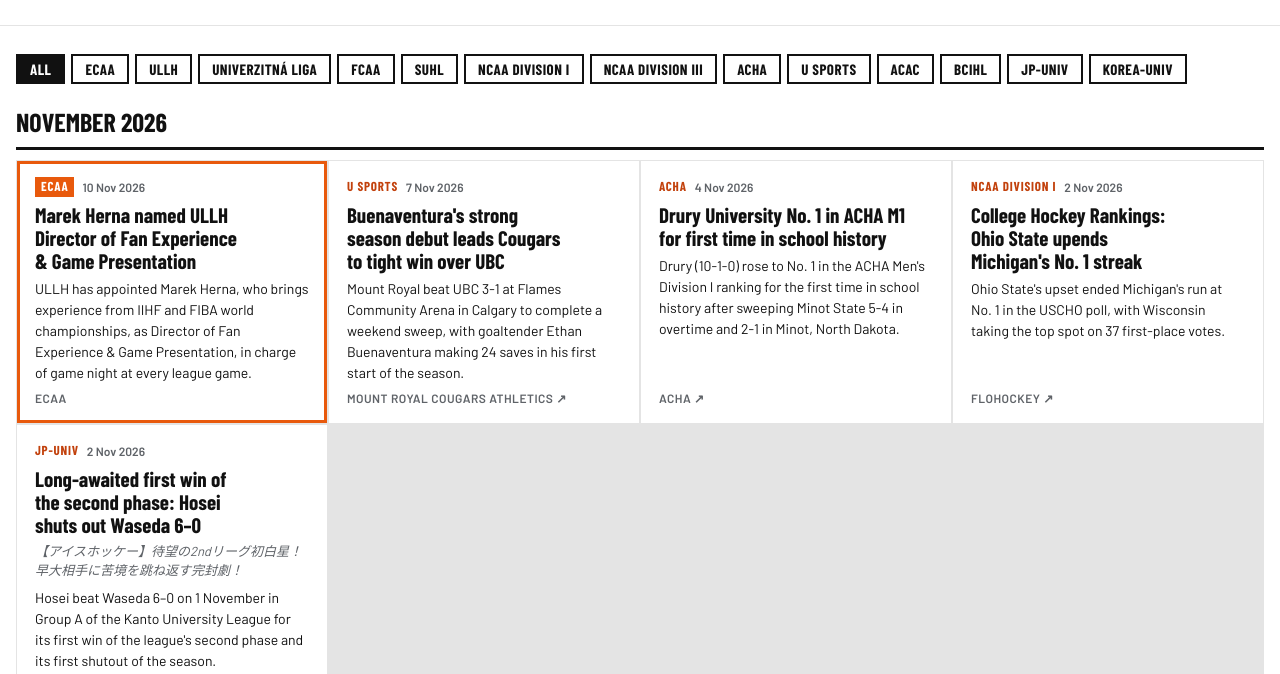
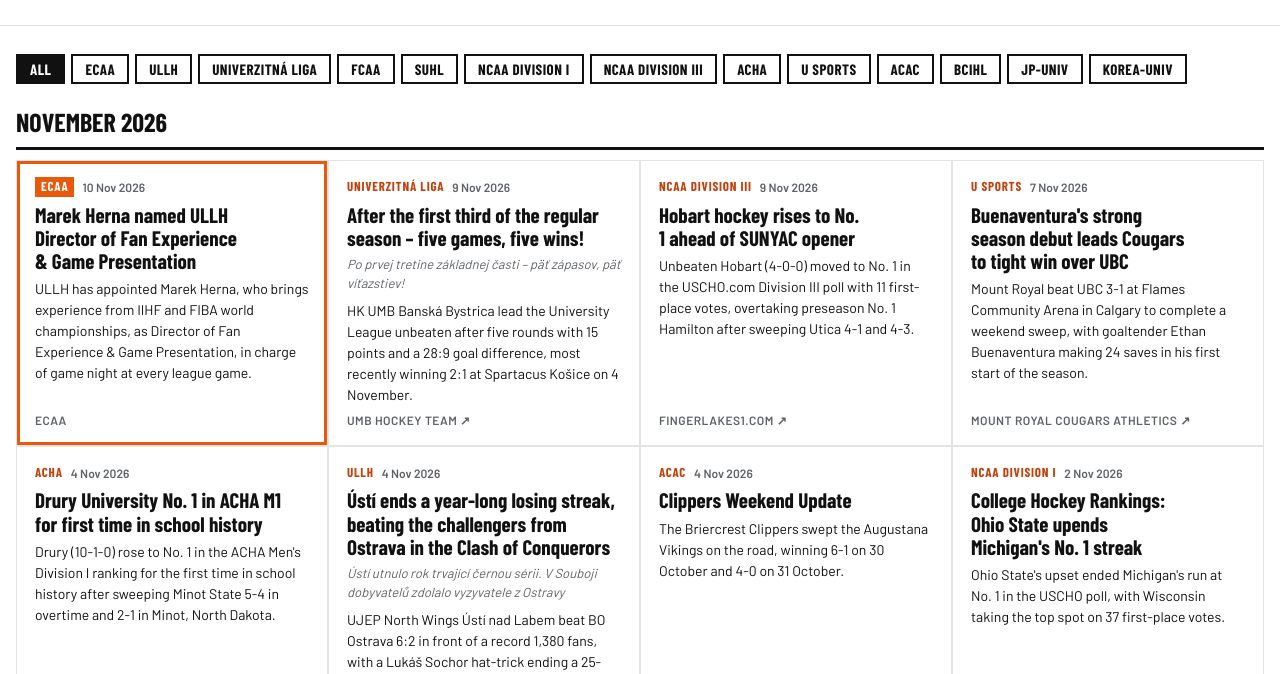
Before and after one commit to ECAA-Hockey/collegehockey, a plain HTML site: page news/index.html in a window 1280 px wide. Shown: the part 269-943 px from the top of the page. Drawn offline with nearby package versions, Linux system fonts and the light colour scheme; a web font is replaced by a local one.

Commit message:
News: week of 2026-11-16
Co-Authored-By: Claude Opus 5.5 <noreply@anthropic.com>
Claude-Session: https://claude.ai/code/session_01SjUYcg5JsT9mYW5CuXvcxC

```diff
--- a/data/news.js
+++ b/data/news.js
@@ -73,6 +73,24 @@ window.ECAA_NEWS = [
     "pinned": true
   },
   {
+    "date": "2026-11-09",
+    "league": "svk",
+    "title": "After the first third of the regular season – five games, five wins!",
+    "original": "Po prvej tretine základnej časti – päť zápasov, päť víťazstiev!",
+    "source": "UMB Hockey Team",
+    "url": "https://www.umbhockey.sk/po-prvej-tretine-zakladnej-casti-pat-zapasov-pat-vitazstiev/",
+    "summary": "HK UMB Banská Bystrica lead the University League unbeaten after five rounds with 15 points and a 28:9 goal difference, most recently winning 2:1 at Spartacus Košice on 4 November."
+  },
+  {
+    "date": "2026-11-09",
+    "league": "ncaa3",
+    "title": "Hobart hockey rises to No. 1 ahead of SUNYAC opener",
+    "original": null,
+    "source": "FingerLakes1.com",
+    "url": "https://www.fingerlakes1.com/2026/11/09/hobart-hockey-no-1-sunyac-opener-november-2026/",
+    "summary": "Unbeaten Hobart (4-0-0) moved to No. 1 in the USCHO.com Division III poll with 11 first-place votes, overtaking preseason No. 1 Hamilton after sweeping Utica 4-1 and 4-3."
+  },
+  {
     "date": "2026-11-07",
     "league": "usports",
     "title": "Buenaventura's strong season debut leads Cougars to tight win over UBC",
@@ -89,6 +107,24 @@ window.ECAA_NEWS = [
     "source": "ACHA",
     "url": "https://www.achahockey.org/drury-university-no-1-in-acha-m1-for-first-time-in-school-history",
     "summary": "Drury (10-1-0) rose to No. 1 in the ACHA Men's Division I ranking for the first time in school history after sweeping Minot State 5-4 in overtime and 2-1 in Minot, North Dakota."
+  },
+  {
+    "date": "2026-11-04",
+    "league": "ullh",
+    "title": "Ústí ends a year-long losing streak, beating the challengers from Ostrava in the Clash of Conquerors",
+    "original": "Ústí utnulo rok trvající černou sérii. V Souboji dobyvatelů zdolalo vyzyvatele z Ostravy",
+    "source": "Livesport.cz",
+    "url": "https://www.livesport.cz/zpravy/hokej-ullh-usti-utnulo-rok-trvajici-cernou-serii-v-souboji-dobyvatelu-zdolalo-vyzyvatele-z-ostravy/SnCGXtjI/",
+    "summary": "UJEP North Wings Ústí nad Labem beat BO Ostrava 6:2 in front of a record 1,380 fans, with a Lukáš Sochor hat-trick ending a 25-game losing run that had lasted 364 days."
+  },
+  {
+    "date": "2026-11-04",
+    "league": "acac",
+    "title": "Clippers Weekend Update",
+    "original": null,
+    "source": "MJ Independent",
+    "url": "https://www.mjindependent.com/sports/2026/11/4/clippers-weekend-update",
+    "summary": "The Briercrest Clippers swept the Augustana Vikings on the road, winning 6-1 on 30 October and 4-0 on 31 October."
   },
   {
     "date": "2026-11-02",
--- a/index.html
+++ b/index.html
@@ -12,7 +12,7 @@
 <link rel="preconnect" href="https://fonts.googleapis.com">
 <link rel="preconnect" href="https://fonts.gstatic.com" crossorigin>
 <link rel="stylesheet" href="https://fonts.googleapis.com/css2?family=Barlow+Condensed:wght@500;600;700;800;900&family=Barlow:wght@400;500;600;700&display=swap">
-<link rel="stylesheet" href="assets/styles.css?v=20261110m">
+<link rel="stylesheet" href="assets/styles.css?v=20261116">
 </head>
 <body>
 <div class="sitebar">
@@ -77,9 +77,9 @@
 </div>
 <footer class="wrap">ECAA · European College Athletics Association · collegehockey.eu · The College Hockey Ranking is published once a year after the season ends. League articles link to their original sources.</footer>
 
-<script src="data/ranking-2025-2026.js?v=20261110m"></script>
-<script src="data/news.js?v=20261110m"></script>
-<script src="assets/ranking.js?v=20261110m"></script>
-<script src="assets/news.js?v=20261110m"></script>
+<script src="data/ranking-2025-2026.js?v=20261116"></script>
+<script src="data/news.js?v=20261116"></script>
+<script src="assets/ranking.js?v=20261116"></script>
+<script src="assets/news.js?v=20261116"></script>
 </body>
 </html>
--- a/news/index.html
+++ b/news/index.html
@@ -12,7 +12,7 @@
 <link rel="preconnect" href="https://fonts.googleapis.com">
 <link rel="preconnect" href="https://fonts.gstatic.com" crossorigin>
 <link rel="stylesheet" href="https://fonts.googleapis.com/css2?family=Barlow+Condensed:wght@500;600;700;800;900&family=Barlow:wght@400;500;600;700&display=swap">
-<link rel="stylesheet" href="../assets/styles.css?v=20261110m">
+<link rel="stylesheet" href="../assets/styles.css?v=20261116">
 </head>
 <body>
 <div class="sitebar">
@@ -38,7 +38,7 @@
 </main>
 <footer class="wrap">ECAA · European College Athletics Association · collegehockey.eu · The College Hockey Ranking is published once a year after the season ends. League articles link to their original sources.</footer>
 
-<script src="../data/news.js?v=20261110m"></script>
-<script src="../assets/news.js?v=20261110m"></script>
+<script src="../data/news.js?v=20261116"></script>
+<script src="../assets/news.js?v=20261116"></script>
 </body>
 </html>
```
Also changed, not shown: news/2026-10-10-ecaa-college-hockey-ranking-2025-2026.html (+1 -1 lines), news/2026-11-10-marek-herna-head-of-production.html (+1 -1 lines), ranking/2025-2026/index.html (+3 -3 lines).
